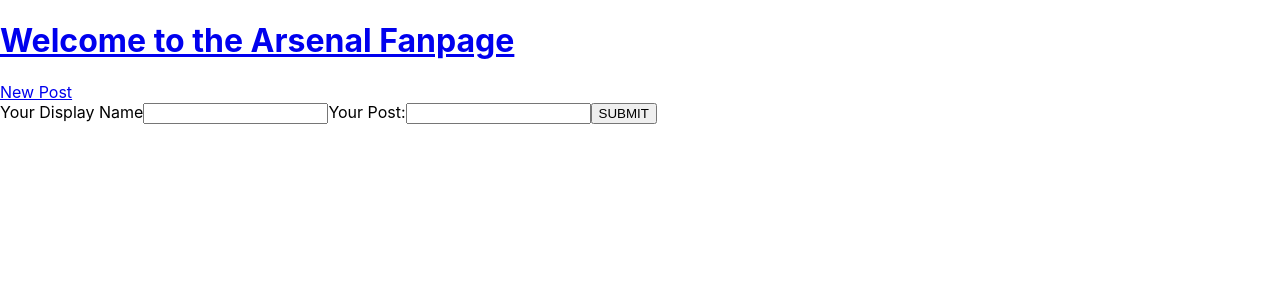
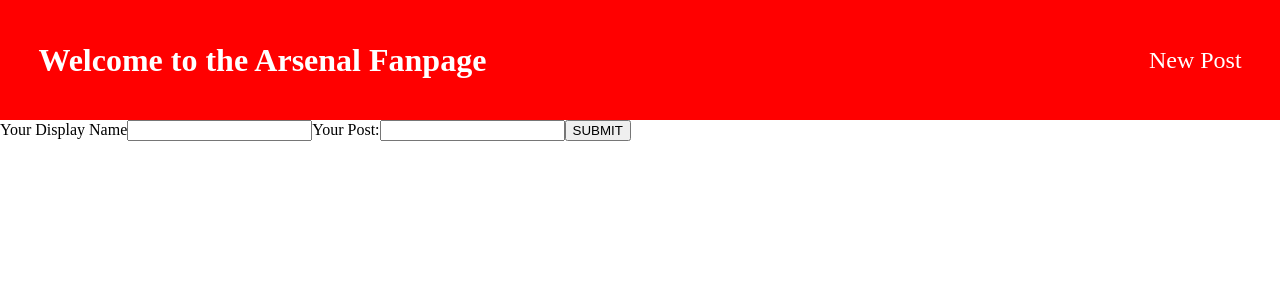
Before and after one commit to stufooks/arsenal-twitter-frontend, a React (Create React App) app: page /create in a window 1280 px wide. Shown: the top 300 px of the page. Built offline with nearby package versions, Linux system fonts and the light colour scheme.

Commit message:
style homepage

```diff
--- a/src/components/Create/Create.js
+++ b/src/components/Create/Create.js
@@ -31,7 +31,7 @@
     console.log(this.state.newPost)
 
     axios.post(url, {
-      name: this.state.newPost.name,
+      author: this.state.newPost.name,
       content: this.state.newPost.content
     })
     .then(() => {
--- /dev/null
+++ b/src/components/Header/Header.css
@@ -0,0 +1,23 @@
+.Header {
+  background-color: red;
+  margin: 0;
+  padding: 0;
+  height: 15vh;
+  display: flex;
+  justify-content: space-between;
+  align-items: center;
+}
+
+h1 {
+  margin: 0 0 0 3vw;
+}
+
+.Header a {
+  text-decoration: none;
+  color: white;
+}
+
+nav a {
+  margin: 0 3vw 0 0;
+  font-size: 1.5em;
+}
--- a/src/components/Header/Header.js
+++ b/src/components/Header/Header.js
@@ -1,5 +1,6 @@
 import React, { Component } from 'react';
 import { Link } from 'react-router-dom'
+import './Header.css'
 
 class Header extends Component {
   render() {
--- /dev/null
+++ b/src/components/Home/Home.css
@@ -0,0 +1,6 @@
+.Home {
+  display: flex;
+  flex-direction: column;
+  justify-content: flex-start;
+  align-items: center;
+}
--- a/src/components/Home/Home.js
+++ b/src/components/Home/Home.js
@@ -1,6 +1,7 @@
 import React, { Component } from 'react';
 import axios from 'axios';
 import Post from '../Post/Post'
+import './Home.css'
 
 const url = 'http://localhost:3001/api/posts'
 
@@ -31,7 +32,6 @@
     let i = posts.indexOf(post[0])
 
     post[0].likes = post[0].likes + 1
-
     let likes = post[0].likes
 
     posts[i] = post[0]
@@ -56,7 +56,7 @@
     })
 
     return (
-      <div>
+      <div className="Home">
         {posts}
       </div>
     );
--- /dev/null
+++ b/src/components/Post/Post.css
@@ -0,0 +1,23 @@
+.Post {
+  width: 600px;
+  height: auto;
+  border: 2px solid red;
+  margin: 10px;
+  border-radius: 5px;
+  padding: 10px;
+}
+
+.Post a {
+  text-decoration: none;
+  color: black;
+}
+
+.Post h1 {
+  width: 100%;
+  text-align: left;
+  margin: 0;
+}
+
+.Post h2 {
+  font-weight: 100;
+}
--- a/src/components/Post/Post.js
+++ b/src/components/Post/Post.js
@@ -1,5 +1,6 @@
 import React, { Component } from 'react';
 import { Link, Redirect } from 'react-router-dom'
+import './Post.css'
 
 class Post extends Component {
   render() {
@@ -7,7 +8,7 @@
       <div className="Post">
         <Link to={`${this.props.post._id}`}>
           <div className="content">
-            <h1>{this.props.post.author}</h1>
+            <h1>@{this.props.post.author}</h1>
             <h2>{this.props.post.content}</h2>
             <h4>Likes: {this.props.post.likes}</h4>
           </div>
--- a/src/index.css
+++ b/src/index.css
@@ -1,7 +1,8 @@
 body {
   margin: 0;
   padding: 0;
-  font-family: -apple-system, BlinkMacSystemFont, "Segoe UI", "Roboto", "Oxygen",
-    "Ubuntu", "Cantarell", "Fira Sans", "Droid Sans", "Helvetica Neue",
-    sans-serif;
 }
+
+#root {
+  margin: 0;
+}
```
